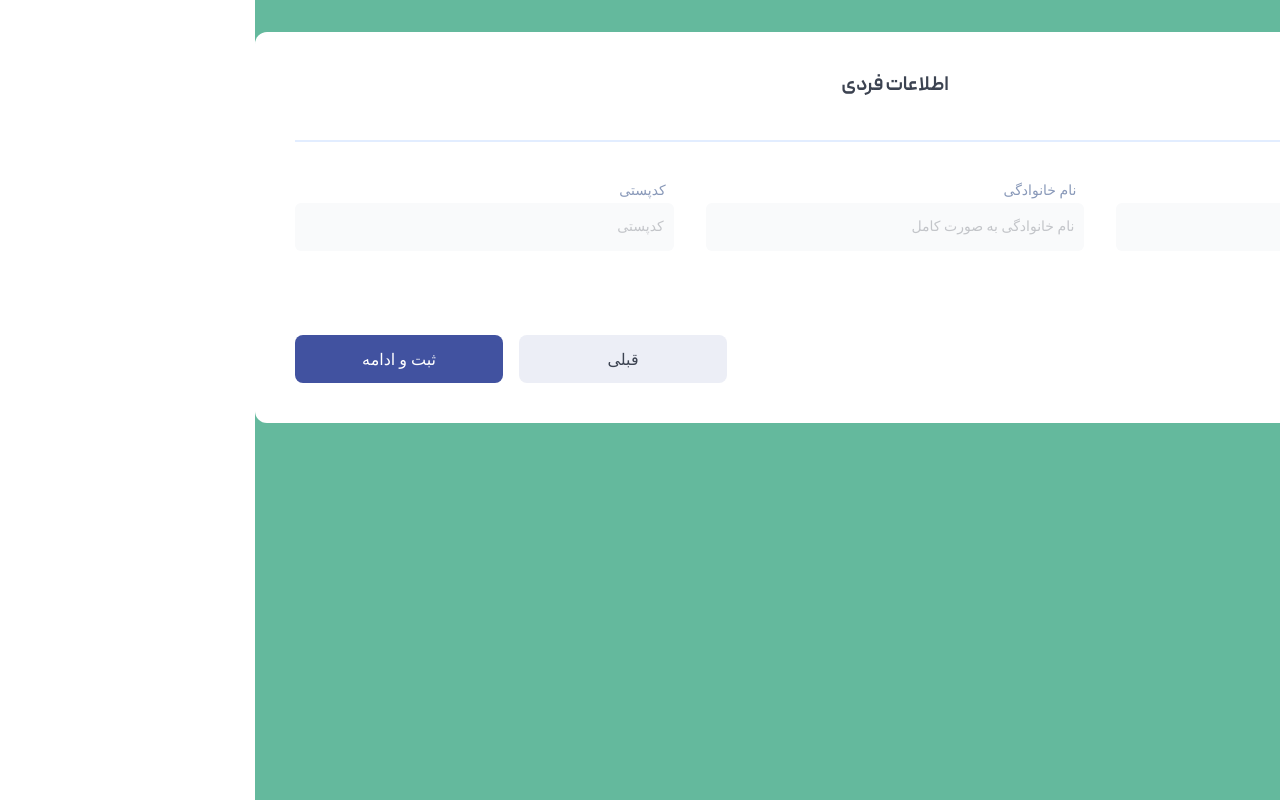
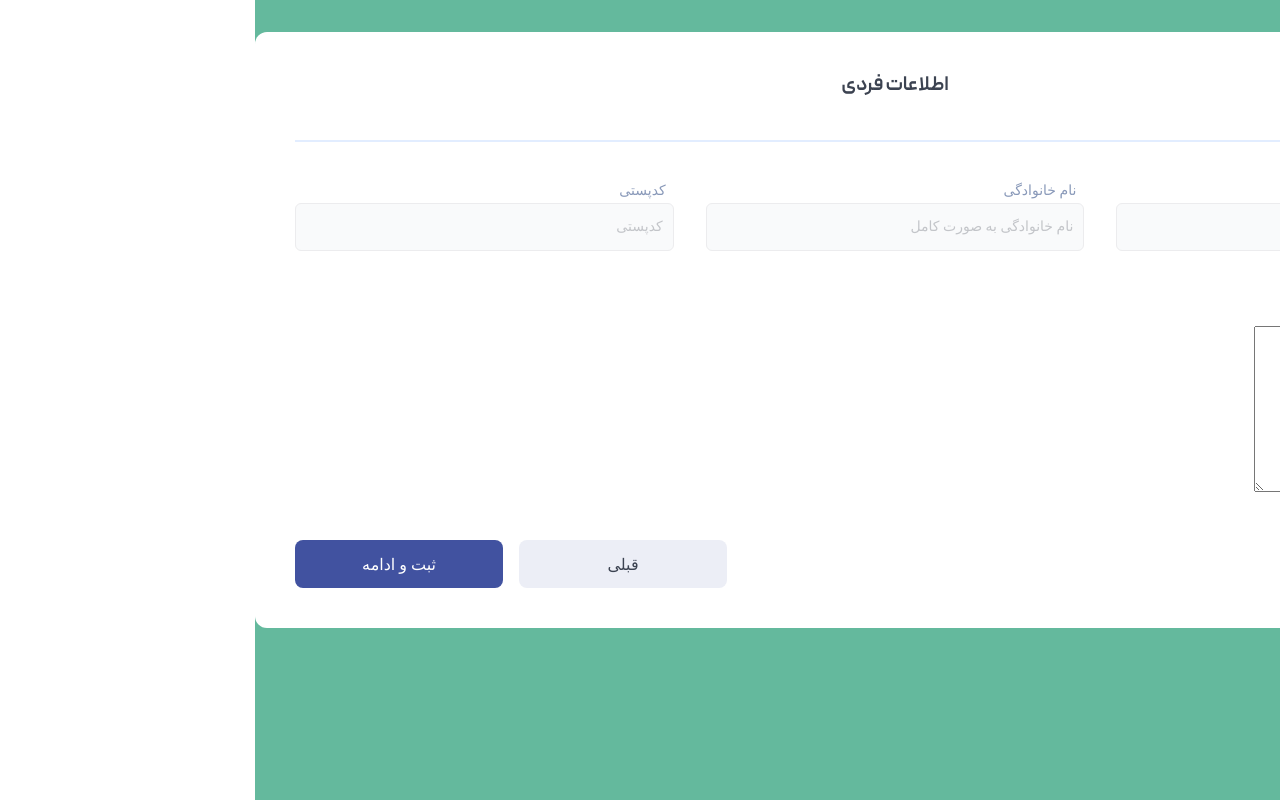
Before and after one commit to vahidefarzane/Part-bank-app, a Vue app: page / in a window 1280 px wide. Built offline with nearby package versions, Linux system fonts and the light colour scheme; a web font is replaced by a local one.

Commit message:
feat: create textarea component

```diff
--- /dev/null
+++ b/src/components/view/base-textarea.vue
@@ -0,0 +1,33 @@
+<script setup>
+import { defineProps } from 'vue'
+
+defineProps({
+  name: {
+    type: String
+  },
+  label: {
+    type: String,
+    default: 'آدرس'
+  }
+})
+</script>
+
+<template>
+  <div class="textarea">
+    <label class="textarea__label" :for="name">{{ label }}</label>
+    <textarea class="textarea__field" :name="name" :id="name" cols="30" rows="10"></textarea>
+  </div>
+</template>
+
+<style lang="scss">
+.textarea {
+  @include flex-box(column, center, flex-start, 0.25rem);
+
+  &__label {
+    padding: 0 0.5rem;
+  }
+  &__field {
+    width: 100%;
+  }
+}
+</style>
--- a/src/pages/create-deposit-account-page.vue
+++ b/src/pages/create-deposit-account-page.vue
@@ -4,6 +4,7 @@ import baseButton from '@/components/common/base-button.vue'
 import createDepositAccountWrapper from '@/components/common/create-deposit-account-wrapper.vue'
 import { Form } from 'vee-validate'
 import { creationDepositAcountSchema } from '@/plugins/validations'
+import BaseTextarea from '@/components/view/base-textarea.vue'
 
 const submit = (values) => {
   console.log(values)
@@ -53,6 +54,9 @@ const submit = (values) => {
           >
           </BaseInput>
         </div>
+        <div class="deposit-form__group">
+          <BaseTextarea/>
+        </div>
         <div class="deposit-form__nav">
           <baseButton class="deposit-form__nav-btn secondary">قبلی</baseButton>
           <baseButton class="deposit-form__nav-btn primary">ثبت و ادامه</baseButton>
@@ -78,11 +82,10 @@ const submit = (values) => {
   &__label {
     @include font-style(0.875rem, 500);
     color: var(--secondary-200);
-    padding: 0 0.5rem;
   }
   &__input {
     background: var(--secondary-300);
-    border: 1px solid var(--black-50);
+    border: 1px solid var(--black-50) !important;
     border-radius: 0.375rem;
     height: 3rem;
     ::placeholder {
```
